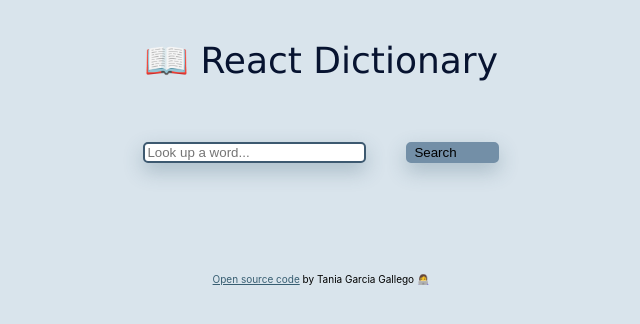
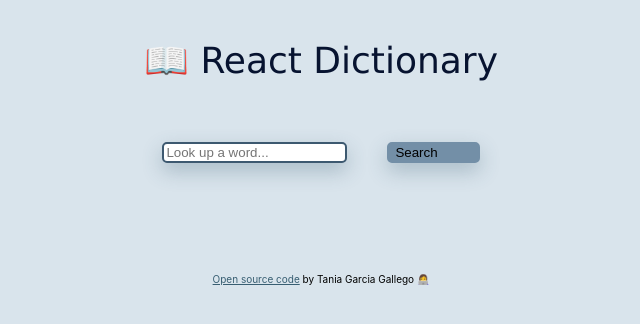
Before and after one commit to tania-garcia-gallego/dictionary-react, a React (Create React App) app: page / in a window 1280 px wide. Shown: the top 324 px of the page, without its empty margins (319-959 px from the left). Built offline with nearby package versions, Linux system fonts and the light colour scheme; the HTML template or start-up script is replaced by a standard one.

Commit message:
Update DictionarySearch.css

```diff
--- a/src/DictionarySearch.css
+++ b/src/DictionarySearch.css
@@ -10,7 +10,6 @@ button {
 
 input {
   margin: 20px;
-  padding-right: 40px;
   border-radius: 5px;
   box-shadow: 0 8px 20px rgb(56 94 114 / 30%);
   border-color: #3d5970;
```
